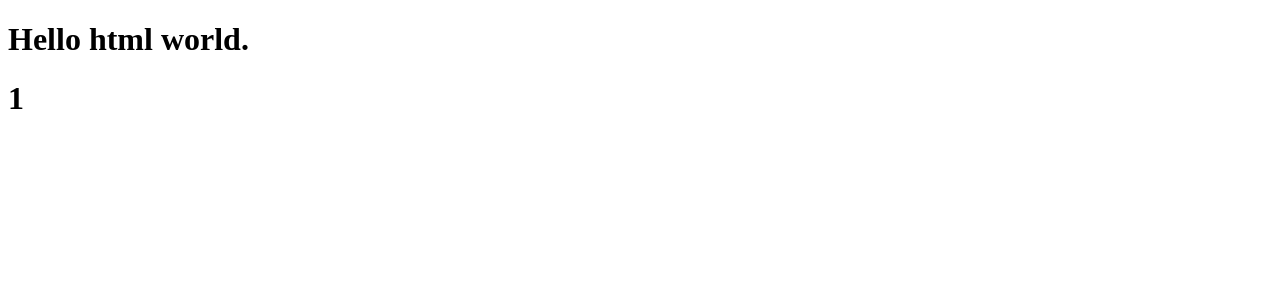
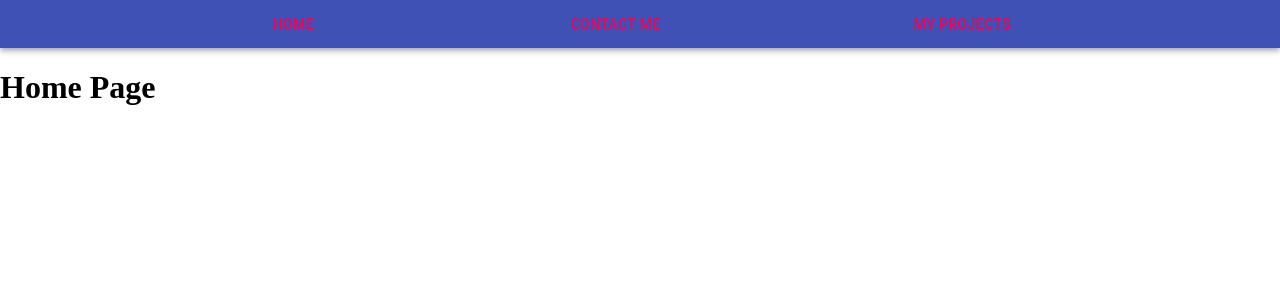
Before and after one commit to LauchieHarvey/LauchieHarvey.github.io, a React (Vite) app: page / in a window 1280 px wide. Shown: the top 300 px of the page. Built offline with nearby package versions, Linux system fonts and the light colour scheme.

Commit message:
Got basic page navigation working. Added simple nav bar.

```diff
--- a/index.html
+++ b/index.html
@@ -6,9 +6,8 @@
         <link rel="icon" href="../public/favicon.png"/>
         <link rel="icon" href="../public/apple-touch-icon.png"/>
     </head>
-    <body>
+    <body style="margin: 0">
         <noscript>Please enable javacsript to view this website.</noscript>
-        <h1>Hello html world.</h1>
         <div id="root"></div>
         <script type="module" src="./src/index.js"></script>
     </body>
--- a/package.json
+++ b/package.json
@@ -5,10 +5,13 @@
         "build": "snowpack build"
     },
     "dependencies": {
+        "@material-ui/core": "^4.12.3",
         "@types/react": "^17.0.26",
         "@types/react-dom": "^17.0.9",
+        "@types/react-router-dom": "^5.3.0",
         "react": "^17.0.2",
         "react-dom": "^17.0.2",
+        "react-router-dom": "^5.3.0",
         "typescript": "^4.4.3",
         "web-vitals": "^2.1.0"
     },
--- a/src/App.tsx
+++ b/src/App.tsx
@@ -1,18 +1,15 @@
 import React from 'react';
+import { BrowserRouter } from 'react-router-dom';
+import Navbar from './Components/Navbar';
+import Routes from './Components/Routes';
 
 const App = () => {
-    const [time, setTime] = React.useState<number>(0);
-
-    React.useEffect(() => {
-        const timeout = setTimeout(() => setTime((oldTime) => oldTime + 1), 1_000);
-
-        () => {
-            clearTimeout(timeout);
-        }
-    }, []);
 
     return (
-        <h1>{time}</h1>
+        <BrowserRouter>
+            <Navbar/>
+            <Routes/>
+        </BrowserRouter>
     );
 }
 
--- /dev/null
+++ b/src/Components/Navbar.tsx
@@ -0,0 +1,32 @@
+import React from 'react';
+import { Box, Button, AppBar, Toolbar } from '@material-ui/core';
+import { Link as RouterLink } from 'react-router-dom';
+
+const Navbar: React.FC = () => {
+
+    return (
+        <AppBar position="static">
+            <Toolbar variant="dense">
+                <Box display="flex" flexDirection="row" justifyContent="space-evenly" width="100%">
+                    <Box>
+                        <Button component={RouterLink} to="/" color="secondary">
+                            Home
+                        </Button>
+                    </Box>
+                    <Box>
+                        <Button component={RouterLink} to="/contact" color="secondary">
+                            Contact Me
+                        </Button>
+                    </Box>
+                    <Box>
+                        <Button component={RouterLink} to="/projects" color="secondary">
+                            My Projects
+                        </Button>
+                    </Box>
+                </Box>
+            </Toolbar>
+        </AppBar>
+    );
+}
+
+export default Navbar;
--- /dev/null
+++ b/src/Components/Routes.tsx
@@ -0,0 +1,17 @@
+import { Switch, Route } from 'react-router-dom';
+import React from 'react';
+import Home from '../Pages/Home';
+import Contact from '../Pages/Contact';
+import Projects from '../Pages/Projects';
+
+const Routes = () => {
+    return (
+        <Switch>
+            <Route exact path="/" component={Home} />
+            <Route exact path="/contact" component={Contact} />
+            <Route exact path="/projects" component={Projects} />
+        </Switch>
+       )
+}
+
+export default Routes;
--- /dev/null
+++ b/src/Pages/Contact.tsx
@@ -0,0 +1,11 @@
+import React from 'react';
+
+const Contact: React.FC = () => {
+
+
+    return (
+        <h1>Contact Page</h1>
+    );
+}
+
+export default Contact;
--- /dev/null
+++ b/src/Pages/Home.tsx
@@ -0,0 +1,11 @@
+import React from 'react';
+
+const Home: React.FC = () => {
+
+
+    return (
+        <h1>Home Page</h1>
+    );
+}
+
+export default Home;
--- /dev/null
+++ b/src/Pages/Projects.tsx
@@ -0,0 +1,11 @@
+import React from 'react';
+
+const Projects: React.FC = () => {
+
+
+    return (
+        <h1>Projects Page</h1>
+    );
+}
+
+export default Projects;
```
Also changed, not shown: 1 other file (tests, documents, lock files or other folders).
